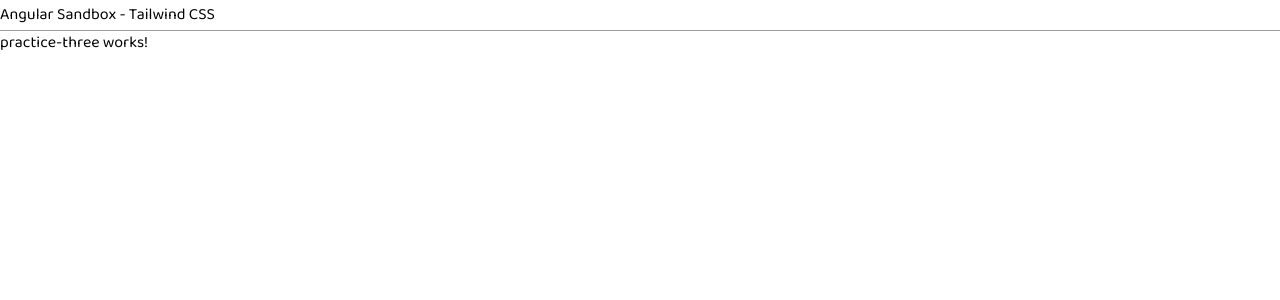
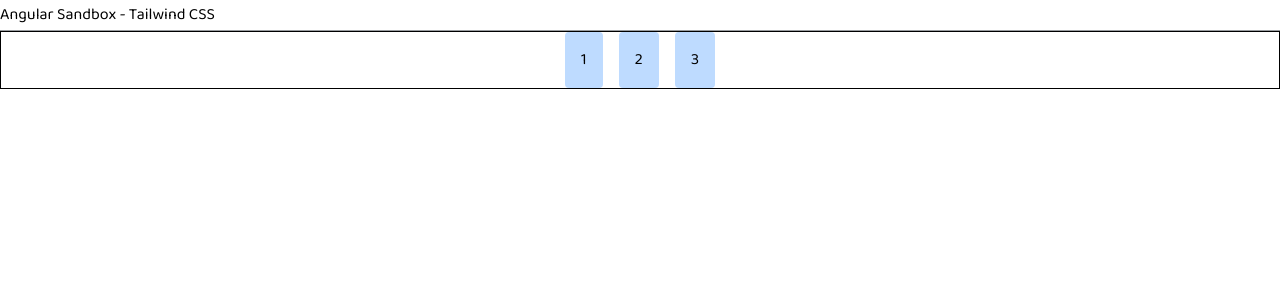
Before and after one commit to ozgursarikamis/angular-sandbox, an Angular app: page / in a window 1280 px wide. Shown: the top 300 px of the page. Built offline with nearby package versions, Linux system fonts and the light colour scheme.

Commit message:
flex gap-4

```diff
--- a/src/app/practice-three/practice-three.component.html
+++ b/src/app/practice-three/practice-three.component.html
@@ -1 +1,5 @@
-<p>practice-three works!</p>
+<div class="flex gap-4 justify-center border">
+  <div class="rounded bg-blue-200 p-4">1</div>
+  <div class="rounded bg-blue-200 p-4">2</div>
+  <div class="rounded bg-blue-200 p-4">3</div>
+</div>
```
